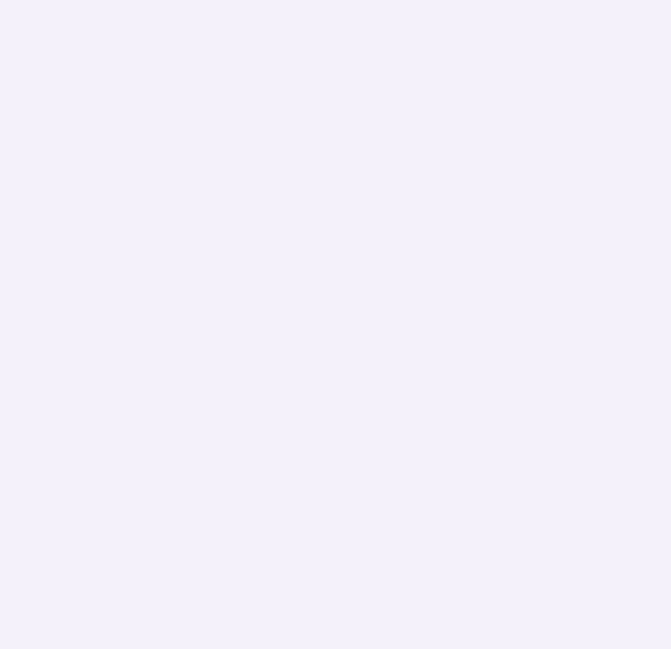
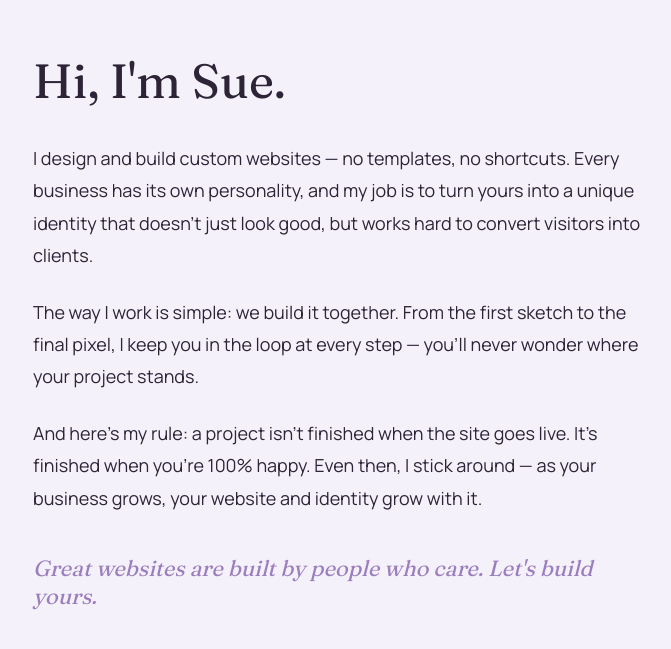
Before and after one commit to suelemarinel/suelemarinel.github.io, a React (Vite) app: page / in a window 1280 px wide. Shown: the part 877-1526 px from the top of the page, without its empty margins (295-966 px from the left). Before the commit the page ends 800 px from the top, so only its background shows below. Built offline with nearby package versions, Linux system fonts and the light colour scheme.

Commit message:
feat: about section with scroll reveal

```diff
--- a/src/App.jsx
+++ b/src/App.jsx
@@ -1,9 +1,11 @@
 import Hero from "./components/Hero.jsx"
+import About from "./components/About.jsx"
 
 function App() {
   return (
     <main>
       <Hero />
+      <About />
     </main>
   )
 }
--- /dev/null
+++ b/src/components/About.jsx
@@ -0,0 +1,42 @@
+import { useRef } from "react"
+import gsap from "gsap"
+import { ScrollTrigger } from "gsap/ScrollTrigger"
+import { useGSAP } from "@gsap/react"
+import { content } from "../content/content.js"
+
+gsap.registerPlugin(ScrollTrigger)
+
+function About() {
+  const aboutRef = useRef(null)
+
+  useGSAP(
+    () => {
+      gsap.from(".about-reveal", {
+        opacity: 0,
+        y: 32,
+        duration: 0.8,
+        ease: "power3.out",
+        stagger: 0.15,
+        scrollTrigger: {
+          trigger: aboutRef.current,
+          start: "top 70%",
+        },
+      })
+    },
+    { scope: aboutRef }
+  )
+
+  return (
+    <section className="about" ref={aboutRef} id="about">
+      <h2 className="about-heading about-reveal">{content.about.heading}</h2>
+      {content.about.paragraphs.map((text, i) => (
+        <p className="about-text about-reveal" key={i}>
+          {text}
+        </p>
+      ))}
+      <p className="about-punchline about-reveal">{content.about.punchline}</p>
+    </section>
+  )
+}
+
+export default About
--- a/src/content/content.js
+++ b/src/content/content.js
@@ -1,7 +1,16 @@
 export const content = {
   hero: {
     name: "Sue Le Marinel",
-    title: "Developer",
-    tagline: "I build clean, thoughtful web experiences.",
+    title: "Web developer",
+    tagline: "I build custom websites that turn your visitors into clients.",
+  },
+  about: {
+    heading: "Hi, I'm Sue.",
+    paragraphs: [
+      "I design and build custom websites — no templates, no shortcuts. Every business has its own personality, and my job is to turn yours into a unique identity that doesn't just look good, but works hard to convert visitors into clients.",
+      "The way I work is simple: we build it together. From the first sketch to the final pixel, I keep you in the loop at every step — you'll never wonder where your project stands.",
+      "And here's my rule: a project isn't finished when the site goes live. It's finished when you're 100% happy. Even then, I stick around — as your business grows, your website and identity grow with it.",
+    ],
+    punchline: "Great websites are built by people who care. Let's build yours.",
   },
 }
--- a/src/index.css
+++ b/src/index.css
@@ -80,3 +80,33 @@ body {
     animation: none !important;
   }
 }
+
+/* ---------- About ---------- */
+
+.about {
+  max-width: 42rem;
+  margin: 0 auto;
+  padding: 8rem 1.5rem;
+}
+
+.about-heading {
+  font-family: var(--font-display);
+  font-weight: 400;
+  font-size: clamp(2rem, 5vw, 3rem);
+  margin-bottom: 2rem;
+}
+
+.about-text {
+  font-size: 1.125rem;
+  line-height: 1.8;
+  color: var(--ink);
+  margin-bottom: 1.5rem;
+}
+
+.about-punchline {
+  font-family: var(--font-display);
+  font-style: italic;
+  font-size: 1.375rem;
+  color: var(--mauve);
+  margin-top: 2.5rem;
+}
```
